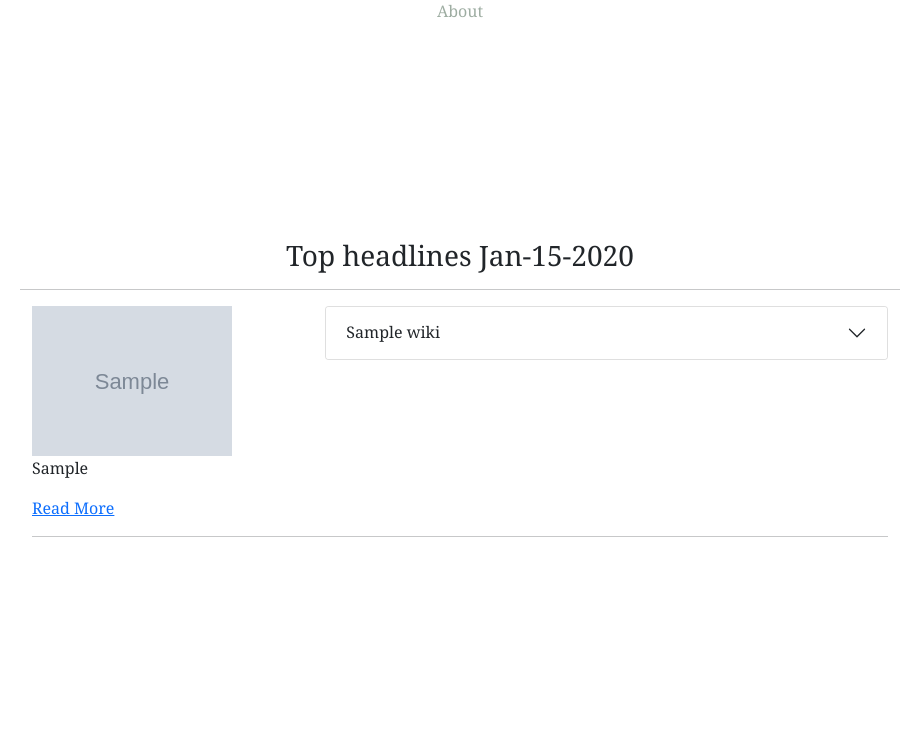
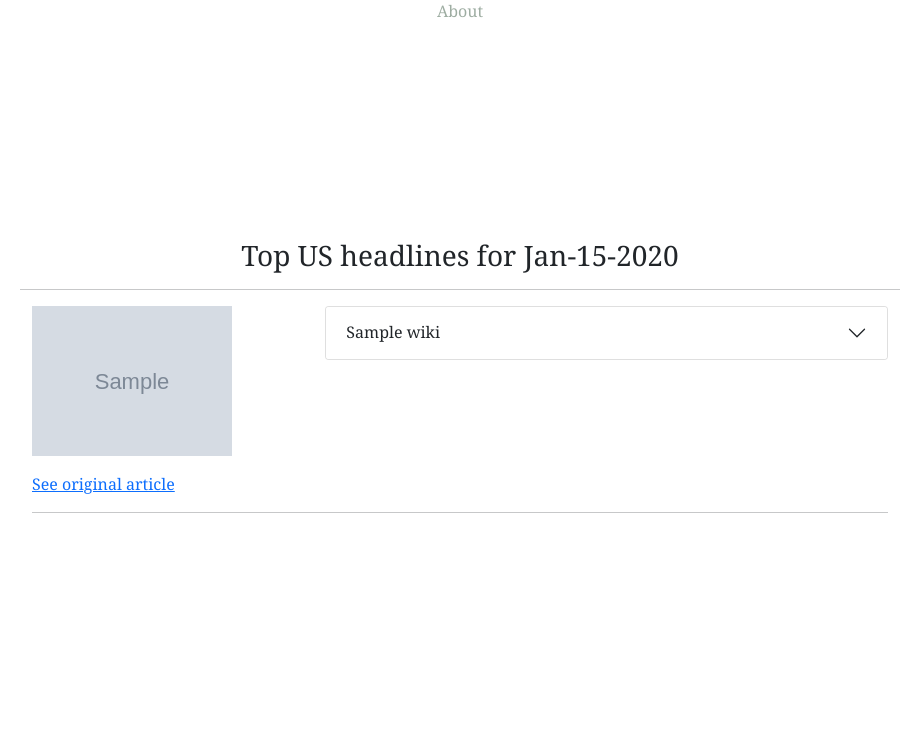
Before and after one commit to MSIA/2021-msia423-Ho-Sara-project, a Flask app: page / in a window 1280 px wide. Shown: the part 407-1143 px from the top of the page, without its empty margins (180-1099 px from the left). After the commit the page ends 920 px from the top, so only its background shows below. Run offline with Flask 2, Linux system fonts and the light colour scheme; tables that the repository leaves empty hold one stand-in row (values such as "Sample post"); grey boxes marked "Sample" are stand-in pictures; parts of the project's set-up code (start-up, migrations or seed data) failed here and were passed over.

Commit message:
improvements to front-end: label entities

```diff
--- a/app/templates/index.html
+++ b/app/templates/index.html
@@ -23,7 +23,7 @@
       <h1>WikiNews</h1>
       <p style="color:#9EADA2">About</p>
    </div>
-   <h3 style="text-align: center;">Top headlines {{ date }}</h3>
+   <h3 style="text-align: center;">Top US headlines for {{ date }}</h3>
    <hr />
    <div class="container">
 
@@ -32,9 +32,9 @@
          <div class="col-4">
             <img src="{{ n.news_image }}" style='width:200px'>
             <p>
-               {{ n.news }}
+               {{ n.news_dis | safe }}
             </p>
-            <a href="{{ n.news_url }}" target="_blank">Read More</a>
+            <a href="{{ n.news_url }}" target="_blank">See original article</a>
          </div>
          <div class="col-8">
             <div class="accordian" id="accordian{{ n.news_id }}">
@@ -51,7 +51,10 @@
                   <div id="collapse{{ n.news_id }}{{ w.id }}" class="accordion-collapse collapse"
                      aria-labelledby="head{{ n.news_id }}{{ w.id }}" data-bs-parent="#accordian{{ n.news_id }}">
                      <div class="accordion-body">
-                        <img src="{{ w.wiki_image }}" alt="{{ w.title }}">
+                        {% if w.wiki_image %}
+                           <img src="{{ w.wiki_image }}" alt="{{ w.title }}">
+                        {% endif %}
+                        <a href="{{ n.wiki_url }}" target="_blank">{{ w.title }}</a>
                         <p>{{ w.wiki }}</p>
                      </div>
                   </div>
```
Also changed, not shown: app.py (+3 -5 lines).
